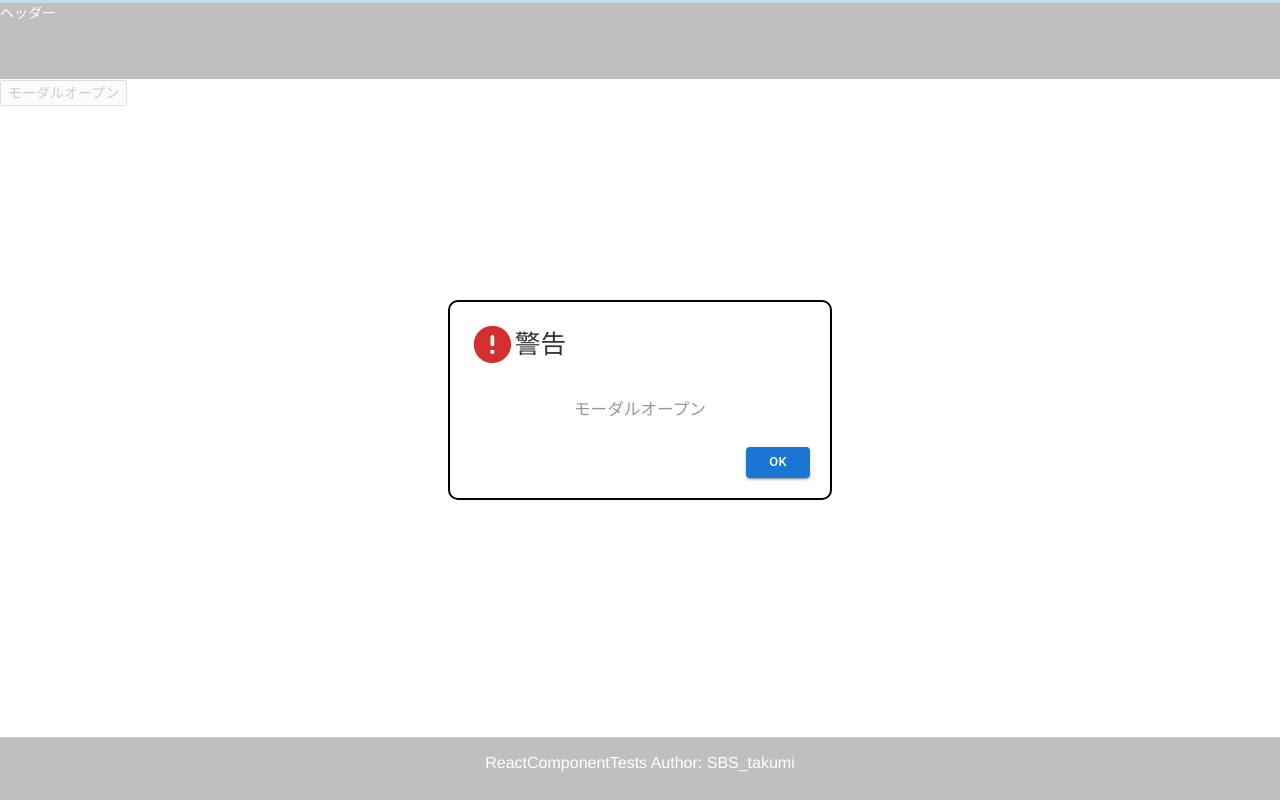
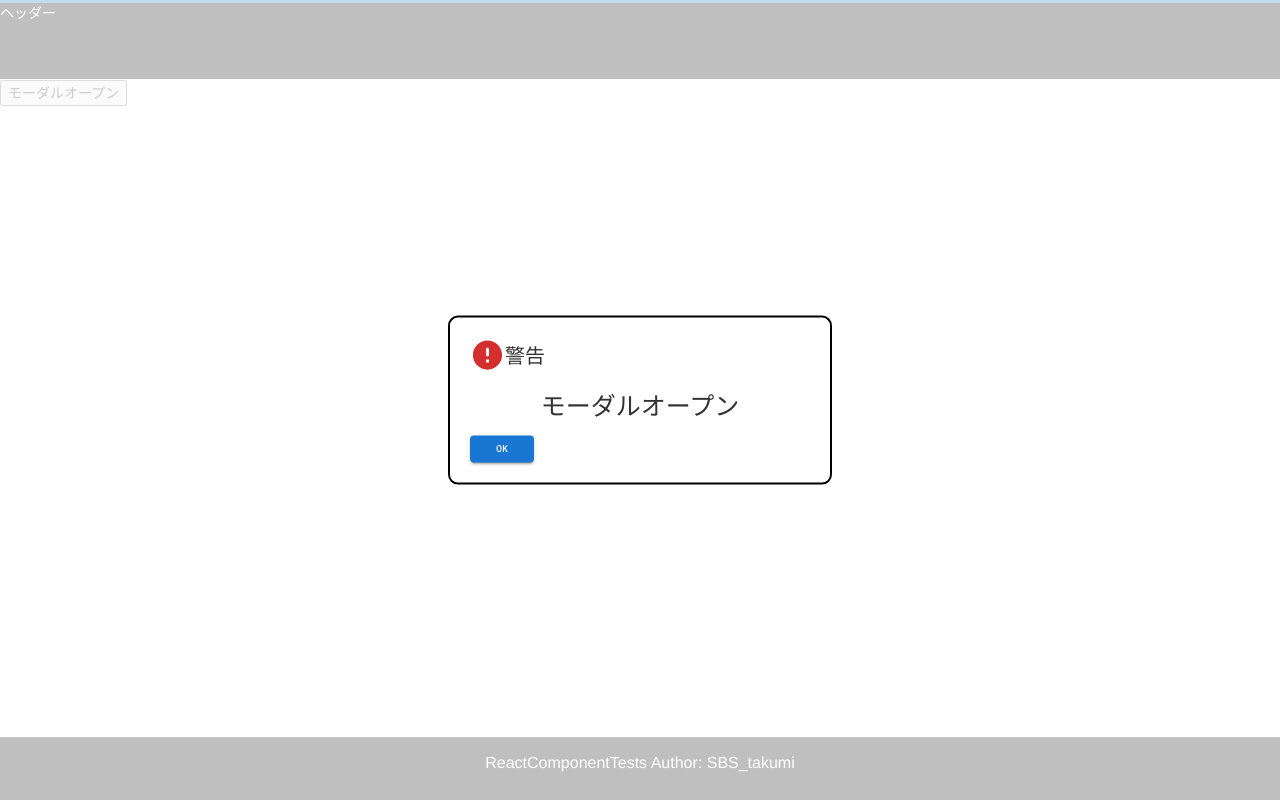
Before and after one commit to IamSBStakumi/ReactComponentTests, a Next.js app: page /modal in a window 1280 px wide. Both pictures are taken after a click on the button "モーダルオープン". Built offline with nearby package versions, Linux system fonts and the light colour scheme.

Commit message:
fix react-modal warnings and tag warning

```diff
--- a/src/components/Modal.tsx
+++ b/src/components/Modal.tsx
@@ -4,12 +4,11 @@ import Button from "@mui/material/Button";
 import ErrorRoundedIcon from "@mui/icons-material/ErrorRounded";
 
 const StyledModal = styled(Modal)`
-  position: absolute;
+  position: relative;
   top: 50%;
   left: 50%;
   transform: translate(-50%, -50%);
   width: 30%;
-  height: 25%;
   background: white;
   border: 2px solid black;
   border-radius: 10px;
@@ -22,29 +21,23 @@ const StyledModal = styled(Modal)`
 const Title = styled.div`
   display: flex;
   align-items: center;
-  margin-bottom: 2vw;
+  margin-bottom: 2rem;
 `;
 
 const ErrorMessage = styled.h3`
   bottom: 0;
-  font-size: 2vw;
+  font-size: 2rem;
 `;
 
 const ModalMessage = styled.h4`
   text-align: center;
-  opacity: 0.5;
-  font-size: 1.3vw;
-  margin-bottom: 1.5vw;
+  font-size: 2.5rem;
+  margin-bottom: 1.5rem;
 `;
 
 const OKButton = styled(Button)`
   width: 10%;
-  height: 20%;
-  align-self: flex-end;
-`;
-
-const OK = styled.text`
-  font-size: 1vw;
+  font-size: 1.5rem;
 `;
 
 interface AlertProps {
@@ -53,18 +46,18 @@ interface AlertProps {
   modalMessage: string;
 }
 
-const ErrorIcon = <ErrorRoundedIcon style={{ fontSize: "3.5vw" }} color="error" />;
+const ErrorIcon = <ErrorRoundedIcon style={{ fontSize: "3.5rem" }} color="error" />;
 
 const DefaultModal: React.FC<AlertProps> = ({ closeModal, modalIsOpen, modalMessage }) => {
   return (
-    <StyledModal isOpen={modalIsOpen} onRequestClose={closeModal} contentLabel="AlertModal">
+    <StyledModal isOpen={modalIsOpen} onRequestClose={closeModal} ariaHideApp={false} contentLabel="AlertModal">
       <Title>
         {ErrorIcon}
         <ErrorMessage id="modal-title">警告</ErrorMessage>
       </Title>
       <ModalMessage>{modalMessage}</ModalMessage>
       <OKButton id="okButton" variant="contained" color="primary" onClick={closeModal}>
-        <OK>OK</OK>
+        OK
       </OKButton>
     </StyledModal>
   );
```
